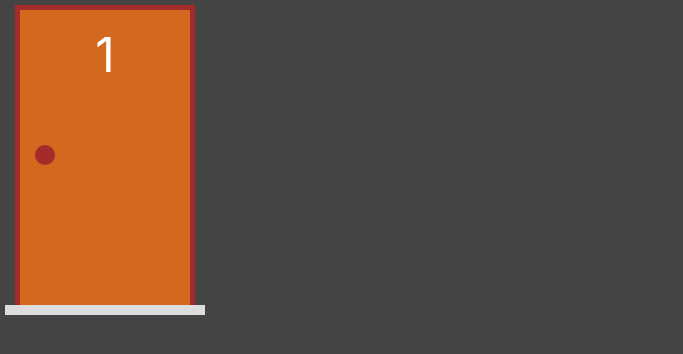
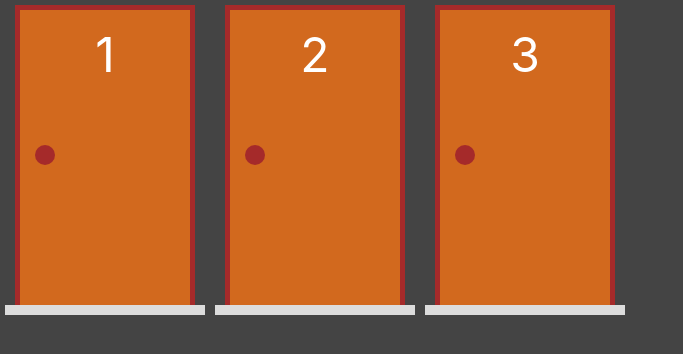
Before and after one commit to vilmarmoraes/jogo_portas_next_js, a Next.js app: page / in a window 1280 px wide. Shown: the top 354 px of the page, without its empty margins (0-683 px from the left). Built offline with nearby package versions, Linux system fonts and the light colour scheme.

Commit message:
Integrado porta com presente

```diff
--- a/components/Porta.tsx
+++ b/components/Porta.tsx
@@ -1,4 +1,5 @@
 import styles from "../styles/Porta.module.css"
+import Presente from './Presente'
 import PortaModel from '../model/porta'
 
 interface PortaProps {
@@ -7,7 +8,7 @@ interface PortaProps {
 
 }
 
-export default function Porta(props) {
+export default function Porta(props : PortaProps) {
    const porta = props.value
    const selecionada = porta.selecionada && !porta.aberta ? styles.selecionada : ''
 
@@ -32,7 +33,9 @@ function renderizarPorta() {
         <div className={styles.area} onClick={alternarSelecao}>
             {/*abaixo exemplo de como mais de uma classe css na mesma div*/}
             <div className={`${styles.estrutura} ${selecionada}`}>
-                {porta.aberta ? false : renderizarPorta()}
+                {porta.fechada ?
+                renderizarPorta() : porta.temPresente ? <Presente/> : false}
+
             </div>
             <div className={styles.chao}></div>
         </div>
--- a/function/portas.ts
+++ b/function/portas.ts
@@ -7,3 +7,15 @@ export function criarPortas(qtde: number, selecionada: number): PortaModel[] {
         return new PortaModel(numero, temPresente)
     })
 }
+
+export function atualizarPortas(portas: PortaModel[], portaModificada: PortaModel) : PortaModel[] {
+    return portas.map(portaAtual => {
+        const igualModificada = portaAtual.numero === portaModificada.numero
+
+        if(igualModificada) {
+            return portaModificada
+        }else {
+            return portaModificada.aberta ? portaAtual : portaAtual.desselecionar()
+        }
+    })
+}
--- a/model/porta.ts
+++ b/model/porta.ts
@@ -27,6 +27,10 @@ export default class PortaModel {
         return this.#aberta
     }
 
+    get fechada() {
+        return !this.aberta
+    }
+
     desselecionar() {
         const selecionada = false
         return new PortaModel(this.numero, this.temPresente, selecionada, this.aberta)
--- a/pages/index.tsx
+++ b/pages/index.tsx
@@ -1,16 +1,22 @@
 import { useState } from "react";
 import Porta from "../components/Porta";
-import { criarPortas } from "../function/portas";
+import { atualizarPortas, criarPortas } from "../function/portas";
 import PortaModel from "../model/porta";
 
 export default function Home() {
-  const [p1, setP1] = useState(new PortaModel(1))
+  const [portas, setPortas] = useState(criarPortas(3, 2))
 
-  console.log(criarPortas(3, 2))
+
+  function renderizarPortas() {
+    return portas.map(porta => {
+      return <Porta key={porta.numero} value={porta}
+      onChange={novaPorta => setPortas( atualizarPortas(portas, novaPorta))} />
+    })
+  }
 
   return (
     <div style={{display: "flex"}}>
-      <Porta value={p1} onChange={novaPorta => setP1(novaPorta)}/>
+      {renderizarPortas()}
     </div>
   )
 
--- a/styles/Porta.module.css
+++ b/styles/Porta.module.css
@@ -18,6 +18,7 @@
 
 .estrutura {
     display: flex;
+    flex-direction: column-reverse;
     flex-grow: 1;
     border-left: 5px solid brown;
     border-top: 5px solid brown;
```
Also changed, not shown: 1 other file (tests, documents, lock files or other folders).
